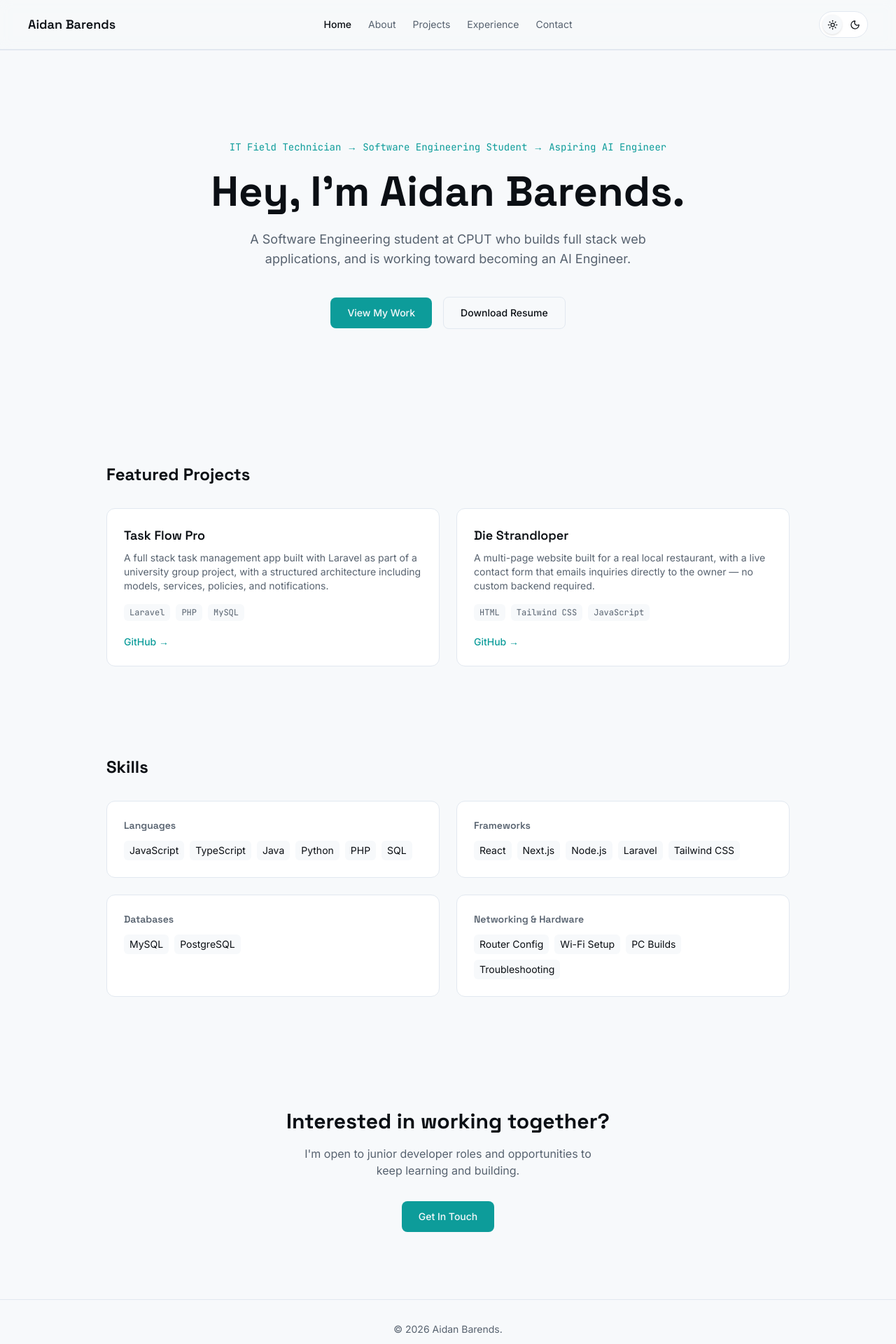
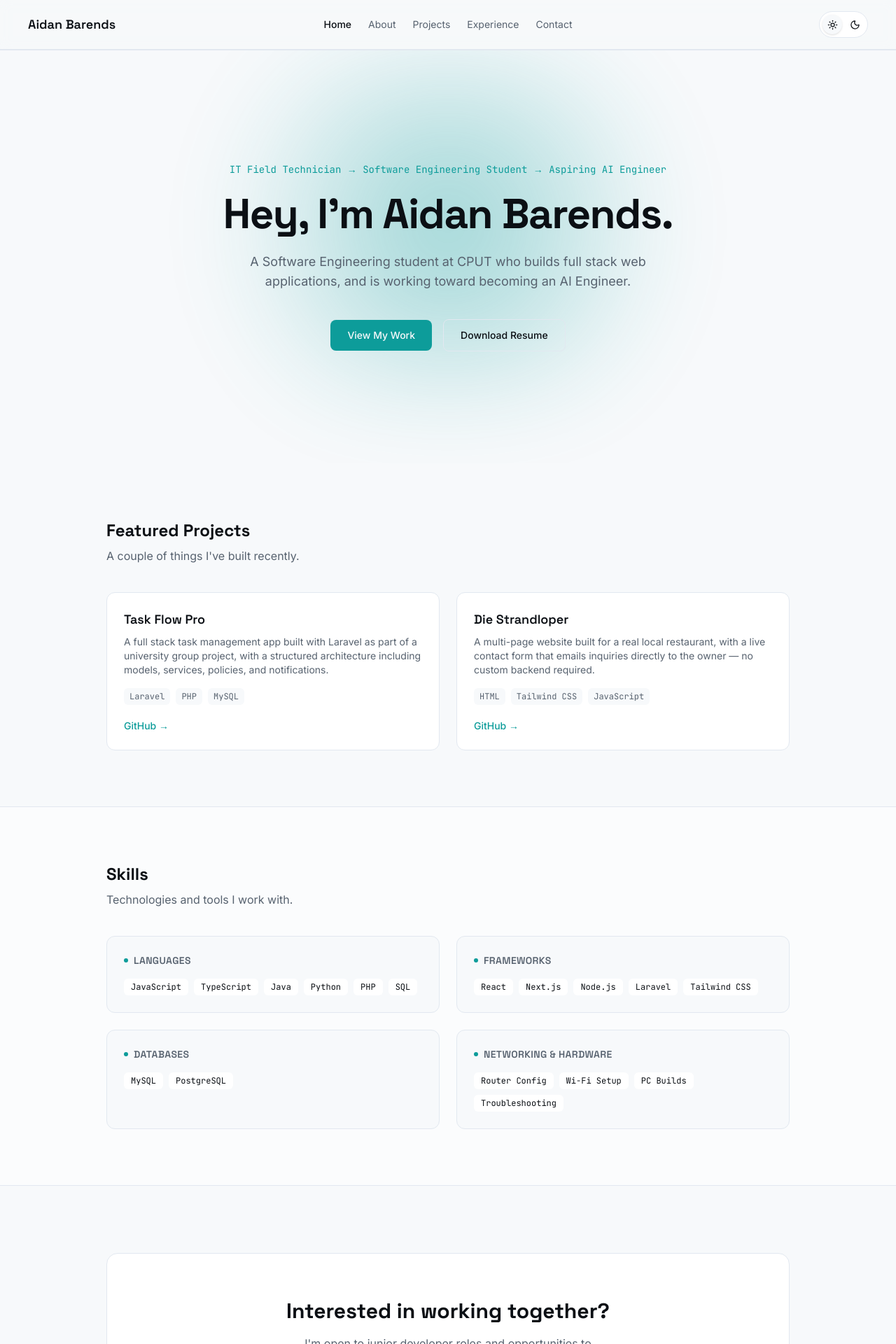
Before and after one commit to aidan-g-barends/Aidan-Barends-Portfolio, a Next.js app: page / in a window 1280 px wide. Shown: the top 1920 px of the page at 70% size. Built offline with nearby package versions, Linux system fonts and the light colour scheme.

Commit message:
Improved Hero section by adding a glow effect in both light and dark mode, added hover effects in both modes too

```diff
--- a/src/app/page.tsx
+++ b/src/app/page.tsx
@@ -1,7 +1,6 @@
 import Link from "next/link";
 import { projects } from "./data/projects";
 import ProjectCard from "./components/ProjectCard";
-
 
 const skillGroups = [
   { label: "Languages", items: ["JavaScript", "TypeScript", "Java", "Python", "PHP", "SQL"] },
@@ -15,12 +14,20 @@ export default function Home() {
 
   return (
     <>
-      <section className="mx-auto flex max-w-3xl flex-col items-center px-6 py-24 text-center sm:py-32">
+      <section className="relative overflow-hidden">
+        <div
+          className="pointer-events-none absolute left-1/2 top-0 h-[500px] w-[800px] -translate-x-1/2 rounded-full opacity-40 blur-3xl dark:opacity-20"
+          style={{
+            background:
+              "radial-gradient(circle, var(--accent) 0%, transparent 70%)",
+          }}
+        />
+        <div className="relative mx-auto flex max-w-3xl flex-col items-center px-6 py-28 text-center sm:py-40">
           <p className="font-[family-name:var(--font-mono)] text-sm text-accent">
             IT Field Technician → Software Engineering Student → Aspiring AI Engineer
           </p>
 
-        <h1 className="mt-6 text-4xl font-bold sm:text-6xl">
+          <h1 className="mt-6 text-4xl font-bold tracking-tight sm:text-6xl">
             Hey, I&apos;m Aidan Barends.
           </h1>
 
@@ -44,35 +51,46 @@ export default function Home() {
               Download Resume
             </Link>
           </div>
+        </div>
       </section>
 
-      <section className="mx-auto max-w-5xl px-6 py-16">
+      <section className="mx-auto max-w-5xl px-6 py-20">
         <h2 className="text-2xl font-bold">Featured Projects</h2>
+        <p className="mt-2 text-foreground-muted">
+          A couple of things I&apos;ve built recently.
+        </p>
 
-        <div className="mt-8 grid gap-6 sm:grid-cols-2">
+        <div className="mt-10 grid gap-6 sm:grid-cols-2">
           {featuredProjects.map((project) => (
             <ProjectCard key={project.slug} project={project} />
           ))}
         </div>
       </section>
 
-      <section className="mx-auto max-w-5xl px-6 py-16">
+      <section className="border-y border-surface-border bg-surface/50">
+        <div className="mx-auto max-w-5xl px-6 py-20">
           <h2 className="text-2xl font-bold">Skills</h2>
+          <p className="mt-2 text-foreground-muted">
+            Technologies and tools I work with.
+          </p>
 
-        <div className="mt-8 grid gap-6 sm:grid-cols-2">
+          <div className="mt-10 grid gap-6 sm:grid-cols-2">
             {skillGroups.map((group) => (
               <div
                 key={group.label}
-              className="rounded-xl border border-surface-border bg-surface p-6"
+                className="group rounded-xl border border-surface-border bg-background p-6 transition hover:border-accent/40"
               >
-              <h3 className="text-sm font-semibold text-foreground-muted">
+                <div className="flex items-center gap-2">
+                  <span className="h-1.5 w-1.5 rounded-full bg-accent" />
+                  <h3 className="text-sm font-semibold uppercase tracking-wide text-foreground-muted">
                     {group.label}
                   </h3>
-              <div className="mt-3 flex flex-wrap gap-2">
+                </div>
+                <div className="mt-4 flex flex-wrap gap-2">
                   {group.items.map((item) => (
                     <span
                       key={item}
-                    className="rounded-md bg-background px-2 py-1 text-sm"
+                      className="rounded-md bg-surface px-2.5 py-1 font-[family-name:var(--font-mono)] text-xs transition group-hover:bg-accent/10"
                     >
                       {item}
                     </span>
@@ -81,22 +99,25 @@ export default function Home() {
               </div>
             ))}
           </div>
+        </div>
       </section>
 
-      <section className="mx-auto flex max-w-3xl flex-col items-center px-6 py-24 text-center">
+      <section className="mx-auto max-w-5xl px-6 py-24">
+        <div className="rounded-2xl border border-surface-border bg-surface px-6 py-16 text-center sm:px-16">
           <h2 className="text-2xl font-bold sm:text-3xl">
             Interested in working together?
           </h2>
-        <p className="mt-4 max-w-md text-foreground-muted">
+          <p className="mx-auto mt-4 max-w-md text-foreground-muted">
             I&apos;m open to junior developer roles and opportunities to keep
             learning and building.
           </p>
           <Link
             href="/contact"
-          className="mt-8 rounded-lg bg-accent px-6 py-3 text-sm font-medium text-background transition hover:opacity-90"
+            className="mt-8 inline-block rounded-lg bg-accent px-6 py-3 text-sm font-medium text-background transition hover:opacity-90"
           >
             Get In Touch
           </Link>
+        </div>
       </section>
     </>
   );
```
Lines whose indentation alone changed are shown as unchanged.
